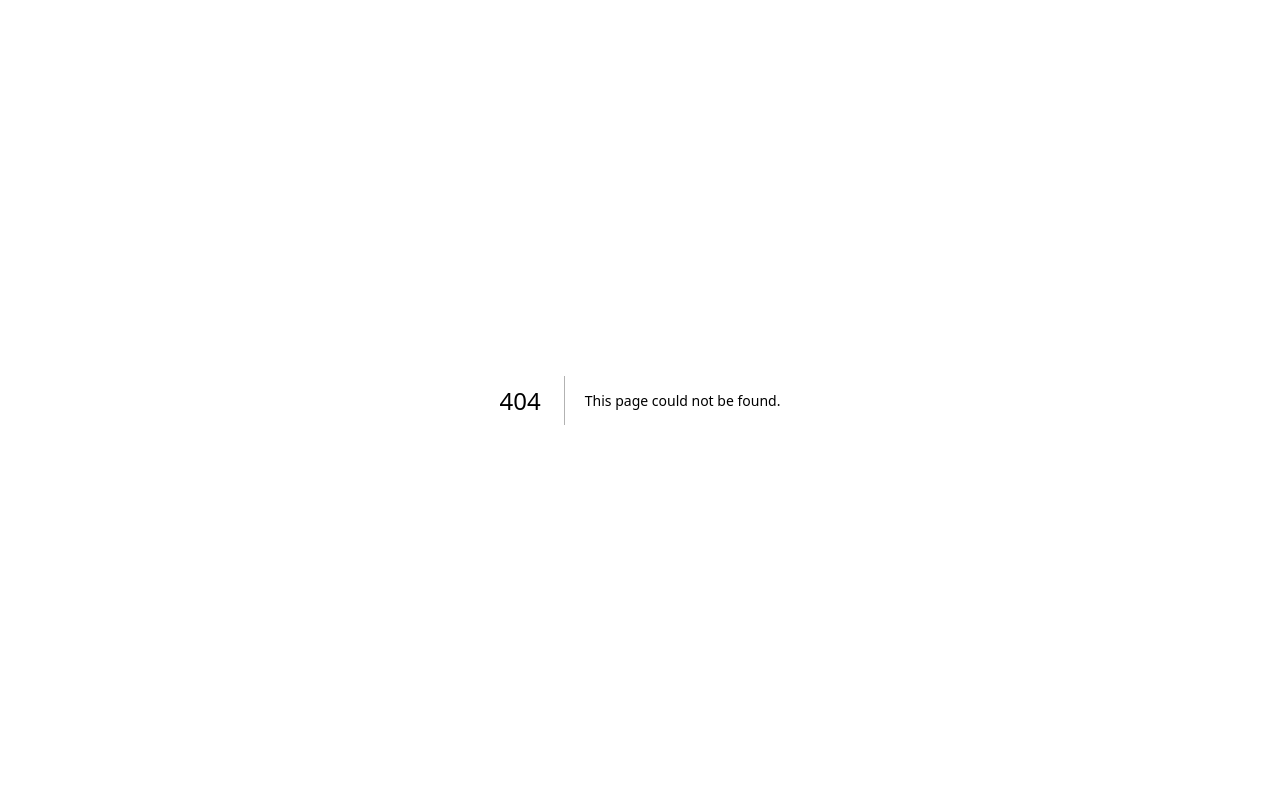
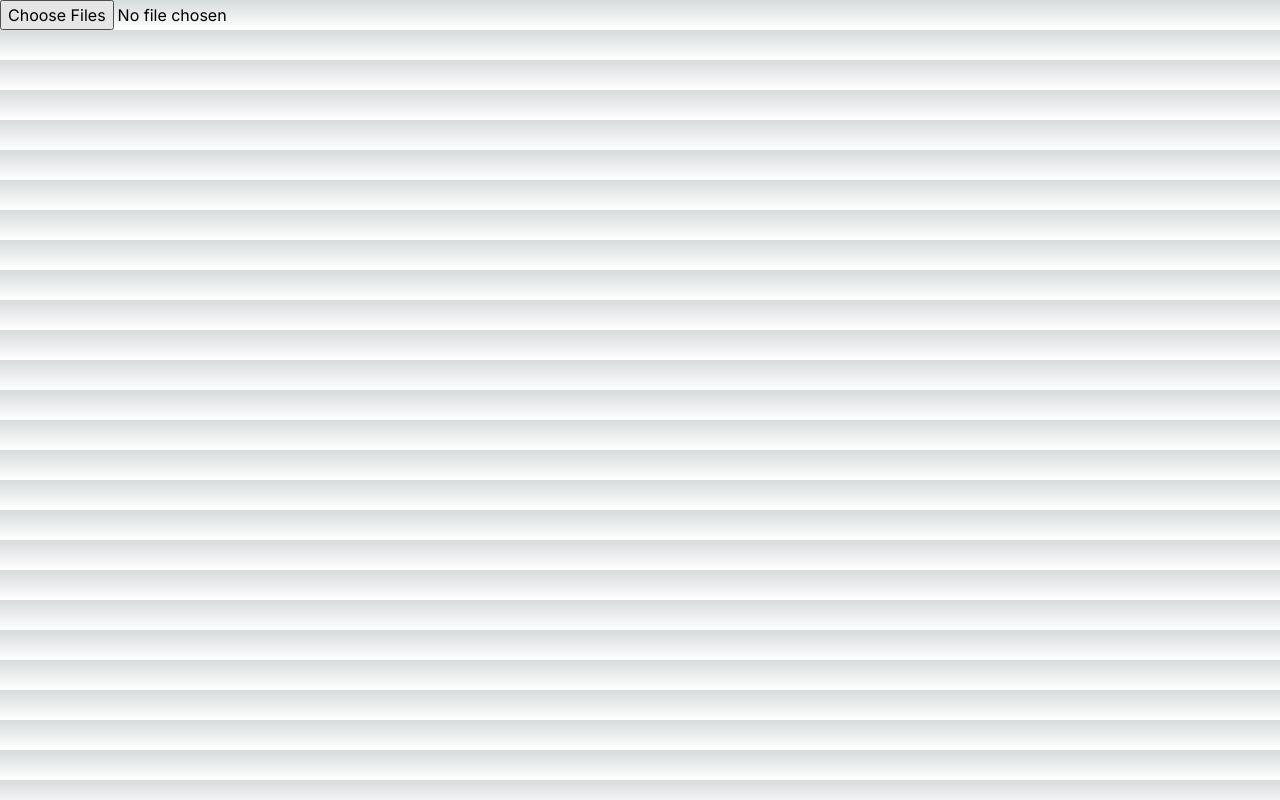
Before and after one commit to YujiTakebuchi/optimize-web-image, a Next.js app: page /optimize in a window 1280 px wide. Before the commit this address had no page. Built offline with nearby package versions, Linux system fonts and the light colour scheme.

Commit message:
複数ファイル用inputコンポーネント骨組み作成

```diff
--- /dev/null
+++ b/src/app/common/components/index.tsx
@@ -0,0 +1,5 @@
+"use client";
+
+export function FileListInput() {
+  return <input type="file" multiple />;
+}
--- /dev/null
+++ b/src/app/optimize/page.tsx
@@ -0,0 +1,9 @@
+import { FileListInput } from "../common/components";
+
+export default function Home() {
+  return (
+    <div className="">
+      <FileListInput />
+    </div>
+  );
+}
```
